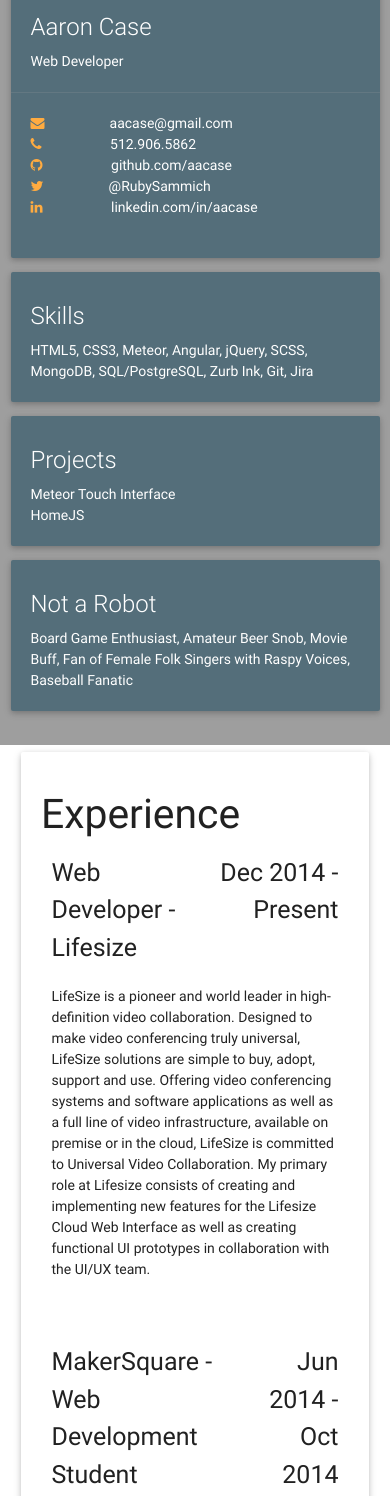
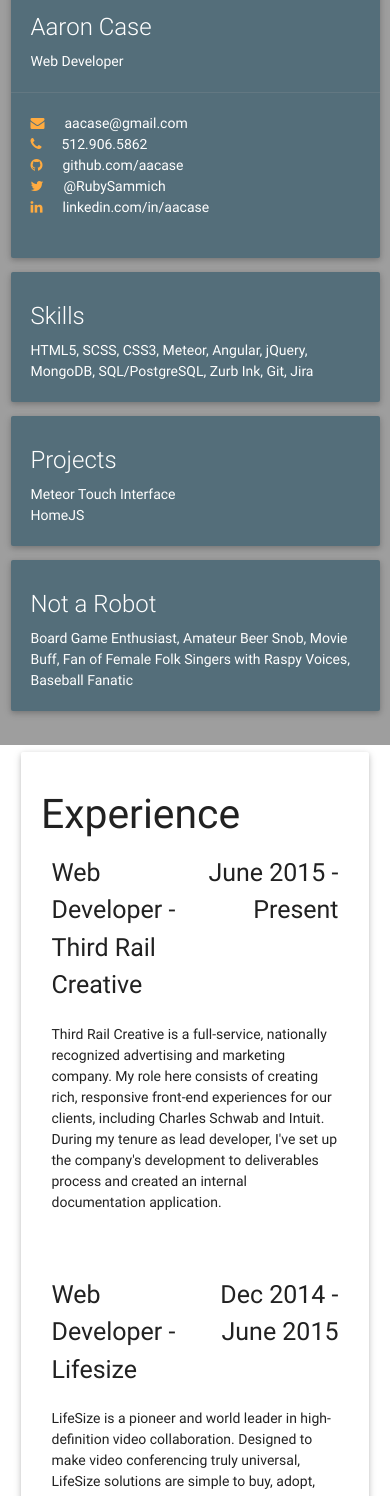
Before and after one commit to aacase/aacase.github.io, a plain HTML site: page index.html in a window 390 px wide. Shown: the part 230-1726 px from the top of the page. Drawn offline with nearby package versions, Linux system fonts and the light colour scheme.

Commit message:
changes to breakpoints
updated phone and mailto links and github link.

```diff
--- a/index.html
+++ b/index.html
@@ -25,11 +25,11 @@
             </div>
             <div class="card-action left-align">
               <div class="row">
-                <div class="s12"><a href="#"><i class="fa fa-envelope"></i></a><span class="white-text">&nbsp;&nbsp;&nbsp;&nbsp;&nbsp;&nbsp;&nbsp;&nbsp;&nbsp;&nbsp;&nbsp;&nbsp;&nbsp;aacase@gmail.com</span></div>
-                <div class="s12"><a href='#'><i class="fa fa-phone"></i></a><span class="white-text">&nbsp;&nbsp;&nbsp;&nbsp;&nbsp;&nbsp;&nbsp;&nbsp;&nbsp;&nbsp;&nbsp;&nbsp;&nbsp;&nbsp;512.906.5862</span></div>
-                <div class="s12"><a href="github.com/aacase"><i class="fa fa-github"></i></a><span class='white-text'>&nbsp;&nbsp;&nbsp;&nbsp;&nbsp;&nbsp;&nbsp;&nbsp;&nbsp;&nbsp;&nbsp;&nbsp;&nbsp;&nbsp;github.com/aacase</span></div>
-                <div class="s12"><a href="twitter.com/rubysammich"><i class="fa fa-twitter"></i></a><span class='white-text'> &nbsp;&nbsp;&nbsp;&nbsp;&nbsp;&nbsp;&nbsp;&nbsp;&nbsp;&nbsp;&nbsp;&nbsp;@RubySammich</span></div>
-                <div class="s12"><a href="https://www.linkedin.com/in/aacase"><i class="fa fa-linkedin"></i></a><span class='white-text'>&nbsp;&nbsp;&nbsp;&nbsp;&nbsp;&nbsp;&nbsp;&nbsp;&nbsp;&nbsp;&nbsp;&nbsp;&nbsp;&nbsp;linkedin.com/in/aacase</span></div>
+                <div class="s12"><a href="mailto:aacase@gmail.com"><i class="fa fa-envelope"></i></a><span class="white-text">aacase@gmail.com</span></div>
+                <div class="s12"><a href='tel:5129065862'><i class="fa fa-phone"></i></a><span class="white-text">512.906.5862</span></div>
+                <div class="s12"><a href="http://github.com/aacase"><i class="fa fa-github"></i></a><span class='white-text'>github.com/aacase</span></div>
+                <div class="s12"><a href="http://twitter.com/rubysammich"><i class="fa fa-twitter"></i></a><span class='white-text'>@RubySammich</span></div>
+                <div class="s12"><a href="https://www.linkedin.com/in/aacase"><i class="fa fa-linkedin"></i></a><span class='white-text'>linkedin.com/in/aacase</span></div>
               </div>
             </div>
           </div>
@@ -38,7 +38,7 @@
               <div class="card-content white-text">
 
                 <span class="card-title">Skills</span>
-                <p>HTML5, CSS3, Meteor, Angular, jQuery, SCSS, MongoDB, SQL/PostgreSQL, Zurb Ink, Git, Jira
+                <p>HTML5,  SCSS, CSS3, Meteor, Angular, jQuery, MongoDB, SQL/PostgreSQL, Zurb Ink, Git, Jira
                 </p>
               </div>
 
@@ -78,7 +78,14 @@
         <div class="col s12 ">
           <div class="card-panel white">
             <h3>Experience</h3>
-            <div class="s12 bigText"><div class="row"><div class="col s6 left-align">Web Developer - Lifesize</div><div class="col s6 right-align">Dec 2014 - Present</div></div></div>
+            <div class="s12 bigText"><div class="row"><div class="col s6 left-align">Web Developer - Third Rail Creative</div><div class="col s6 right-align">June 2015 - Present</div></div></div>
+            <div class="col"> Third Rail Creative is a full-service, nationally recognized advertising and marketing company. My role here consists of creating rich, responsive front-end experiences for our clients, including Charles Schwab and Intuit. During my tenure as lead developer, I've set up the company's development to deliverables process and created an internal documentation application.
+              <br>
+              <br>
+              <br>
+              <br>
+            </div>
+            <div class="s12 bigText"><div class="row"><div class="col s6 left-align">Web Developer - Lifesize</div><div class="col s6 right-align">Dec 2014 - June 2015</div></div></div>
             <div class="col">LifeSize is a pioneer and world leader in high-definition video collaboration. Designed to make video conferencing truly universal, LifeSize solutions are simple to buy, adopt, support and use. Offering video conferencing systems and software applications as well as a full line of video infrastructure, available on premise or in the cloud, LifeSize is committed to Universal Video Collaboration. My primary role at Lifesize consists of creating and implementing new features for the Lifesize Cloud Web Interface as well as creating functional UI prototypes in collaboration with the UI/UX team.
               <br>
               <br>
@@ -87,7 +94,7 @@
   </div>
 
 
-            <div class="s12 bigText"><div class="row"><div class="col s8 left-align">MakerSquare - Web Development Student</div><div class="col s4 right-align">Jun 2014 - Oct 2014 </div></div></div>
+            <div class="s12 bigText"><div class="row"><div class="col s7 left-align">MakerSquare - Web Dev Student</div><div class="col s5 right-align">Jun 2014 - Oct 2014 </div></div></div>
             <div class='col'>Makersquare is an immersive 12 week accelerated learning program designed to give participants the skills necessary to create web applications from the ground up. The program teaches core skills in Ruby, Javascript, HTML and CSS. Students
               also learn how to tie these languages into functional web applications through the use of the Ruby on Rails Framework.<br>
               <br>
@@ -95,10 +102,7 @@
               <br>
 </div>
 
-              <div class="s12 bigText"><div class="row"><div class="col s8 left-align">Sys.Admin/Client Outreach - UFO CPU Services</div><div class="col s4 right-align">Jun 2013 - Jun 2014</div></div></div>
-              <div class="col">UFO Computer Services is a managed services provider for small businesses and residential customers. Their primary scope of services includes voice over IP communication, email hosting and management, access control, and security camera solutions.
-  My chief responsibility was managing customer satisfaction while also maintaining servers providing our services.
-              </div>
+
               <br>
               <br>
               <br>
```
